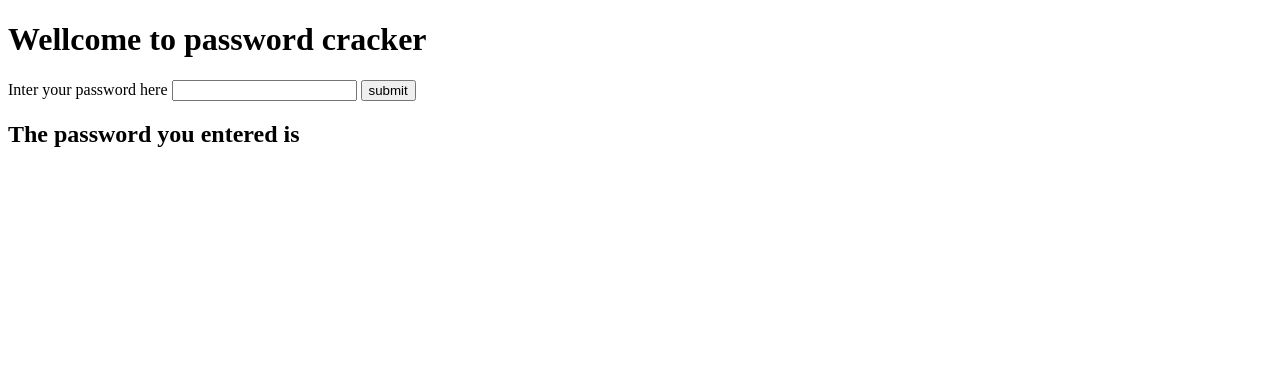
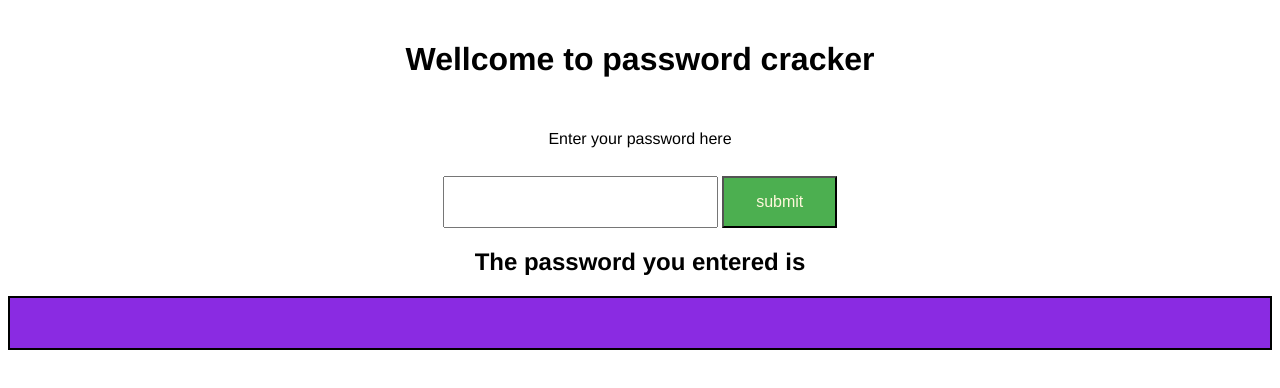
Before and after one commit to mmramahi/madaincorp-test, a plain HTML site: page index.html in a window 1280 px wide. Drawn offline with Linux system fonts and the light colour scheme.

Commit message:
basic CSS

```diff
--- a/index.html
+++ b/index.html
@@ -5,16 +5,53 @@
   <meta http-equiv="X-UA-Compatible" content="IE=edge">
   <meta name="viewport" content="width=device-width, initial-scale=1.0">
   <title>Password cracker</title>
+  <style>
+    body {
+      font-family: 'Franklin Gothic Medium', 'Arial Narrow', Arial, sans-serif;
+      text-align: center;
+    }
+    h1 {
+      padding: 20px;
+    }
+    label {
+      display: block;
+      padding: 10px;
+    }
+    .btn {
+      color:cornsilk;
+      background-color: #4CAF50; /* Green */
+      padding: 15px 32px;
+      text-align: center;
+      text-decoration: none;
+      display: inline-block;
+      font-size: 16px;
+    }
+    .field {
+      display: inline-block;
+      font-size: 16px;
+      padding: 15px 32px;
+    }
+    p {
+      border: 2px solid black;
+      height: 50px;
+      background-color: blueviolet;
+      color: burlywood;
+
+    }
+
+  </style>
 </head>
 <body>
   <h1>Wellcome to password cracker</h1>
   <form>
-    <label for="password">Inter your password here</label>
-    <input type="password" name="password">
-    <input type="button" value="submit">
+    <label for="password">Enter your password here</label>
+    <br>
+    <input type="password" name="password" class="field">
+    <input type="button" value="submit" class="btn">
   </form>
   <div>
-    <h2>The password you entered is <span></span></h2>
+    <h2>The password you entered is</h2>
+    <p></p>
   </div>
 </body>
 </html>
```
